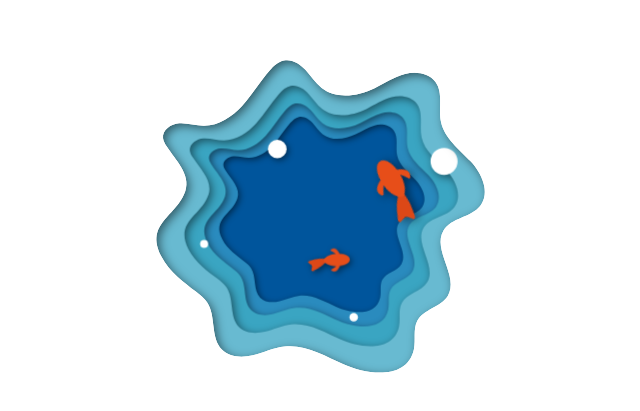
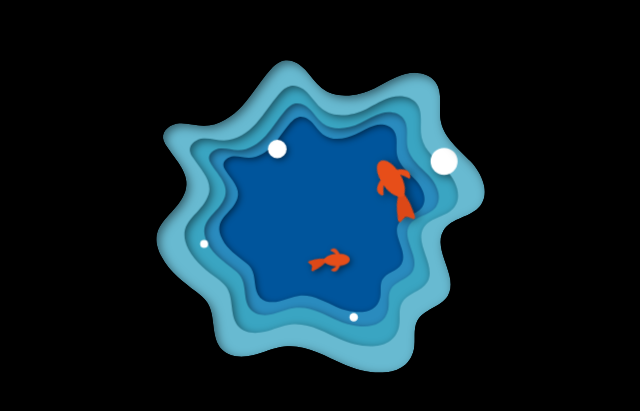
Before and after one commit to ravana69/paper-craft-svg-animation, a plain HTML site: page dist/index.html in a window 1280 px wide. Shown: the part 189-600 px from the top of the page, without its empty margins (316-956 px from the left). Drawn offline with Linux system fonts and the light colour scheme.

Commit message:
Update style.css

```diff
--- a/dist/style.css
+++ b/dist/style.css
@@ -11,8 +11,8 @@ body {
 .page {
   width: 100vw;
   height: 100vh;
-  background-color: #fff;
-  color: #fff;
+  background-color: #000;
+  color: #000;
   font-weight: bold;
   text-align: center;
   padding: 30px;
@@ -46,7 +46,7 @@ svg {
   display: block;
   width: 500px;
   height: 500px;
-  fill: #fff;
+  fill: #000;
   position: fixed;
   top: 50%;
   left: 50%;
```
